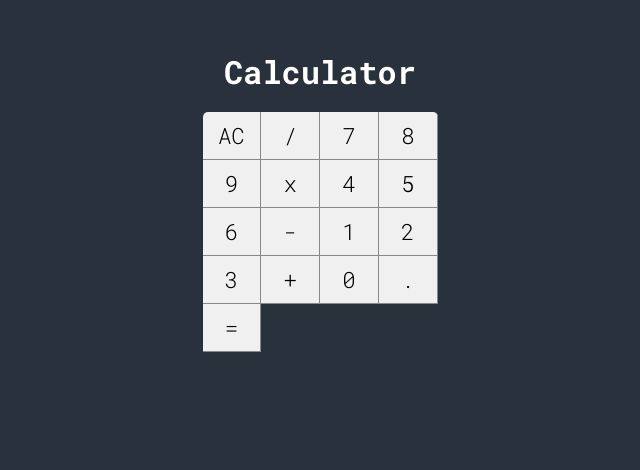
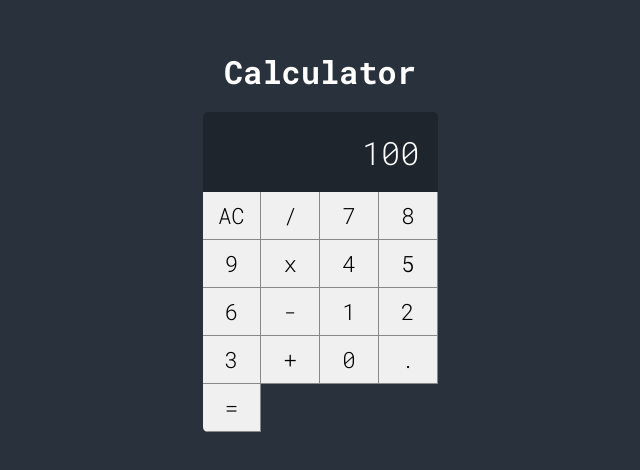
Before and after one commit to AlexBorgesDev/calculator, a React (Create React App) app: page / in a window 1280 px wide. Shown: the part 160-630 px from the top of the page, without its empty margins (320-960 px from the left). Built offline with nearby package versions, Linux system fonts and the light colour scheme.

Commit message:
Imported Display component

```diff
--- a/src/pages/Main/index.tsx
+++ b/src/pages/Main/index.tsx
@@ -1,4 +1,5 @@
 import Button from '../../components/Button'
+import Display from '../../components/Display'
 
 import styles from './styles.module.css'
 
@@ -8,6 +9,8 @@ const Main = () => {
       <h1 className={styles.title}>Calculator</h1>
 
       <div className={styles.calculator}>
+        <Display value={100} />
+
         <Button label="AC" />
         <Button label="/" />
         <Button label="7" />
--- a/src/pages/Main/styles.module.css
+++ b/src/pages/Main/styles.module.css
@@ -9,7 +9,7 @@
   height: 320px;
 
   display: grid;
-  grid-template-rows: 48px 48px 48px 48px 48px;
+  grid-template-rows: 1fr repeat(5, 48px);
   grid-template-columns: repeat(4, 25%);
 
   overflow: hidden;
```
